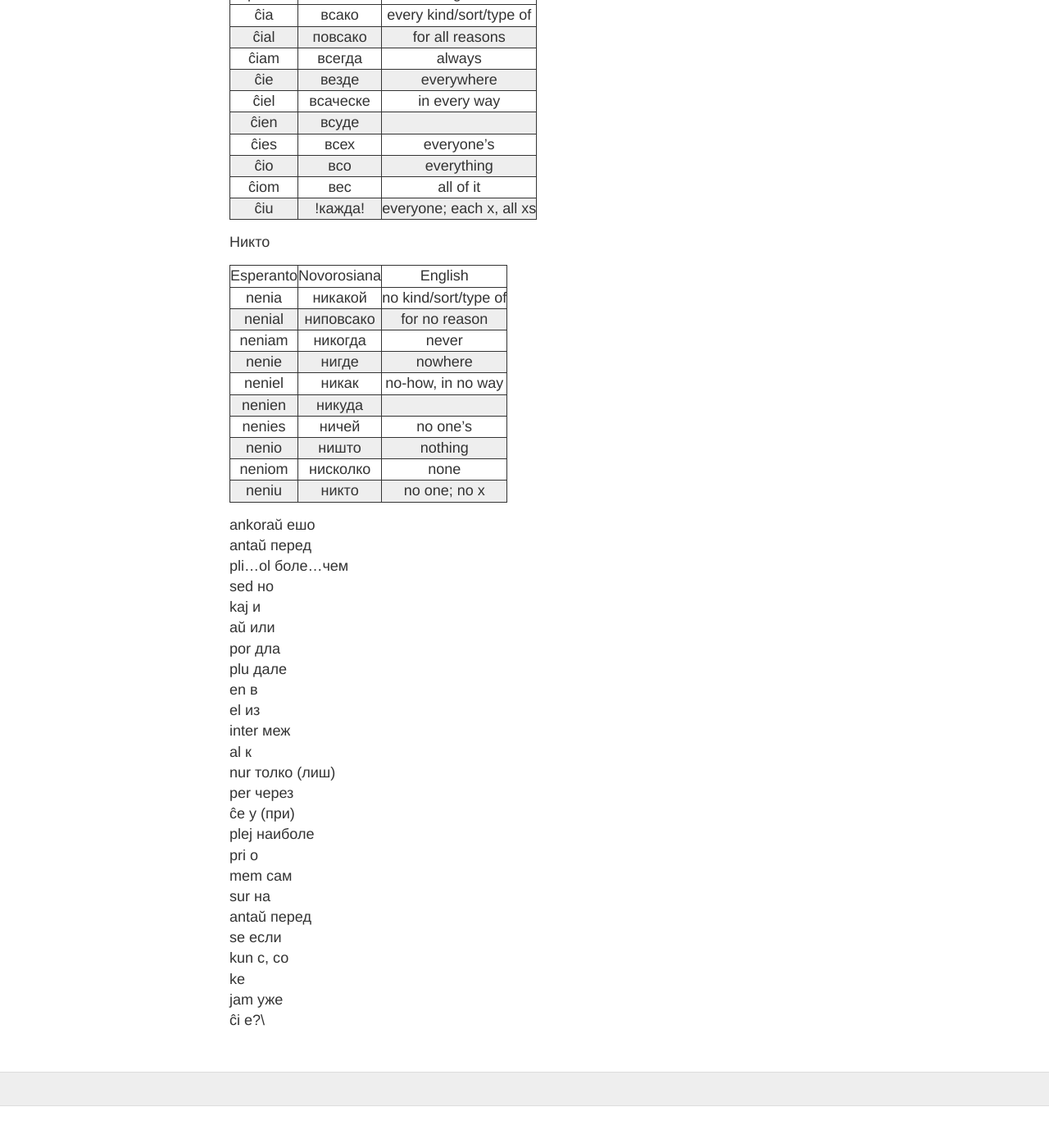
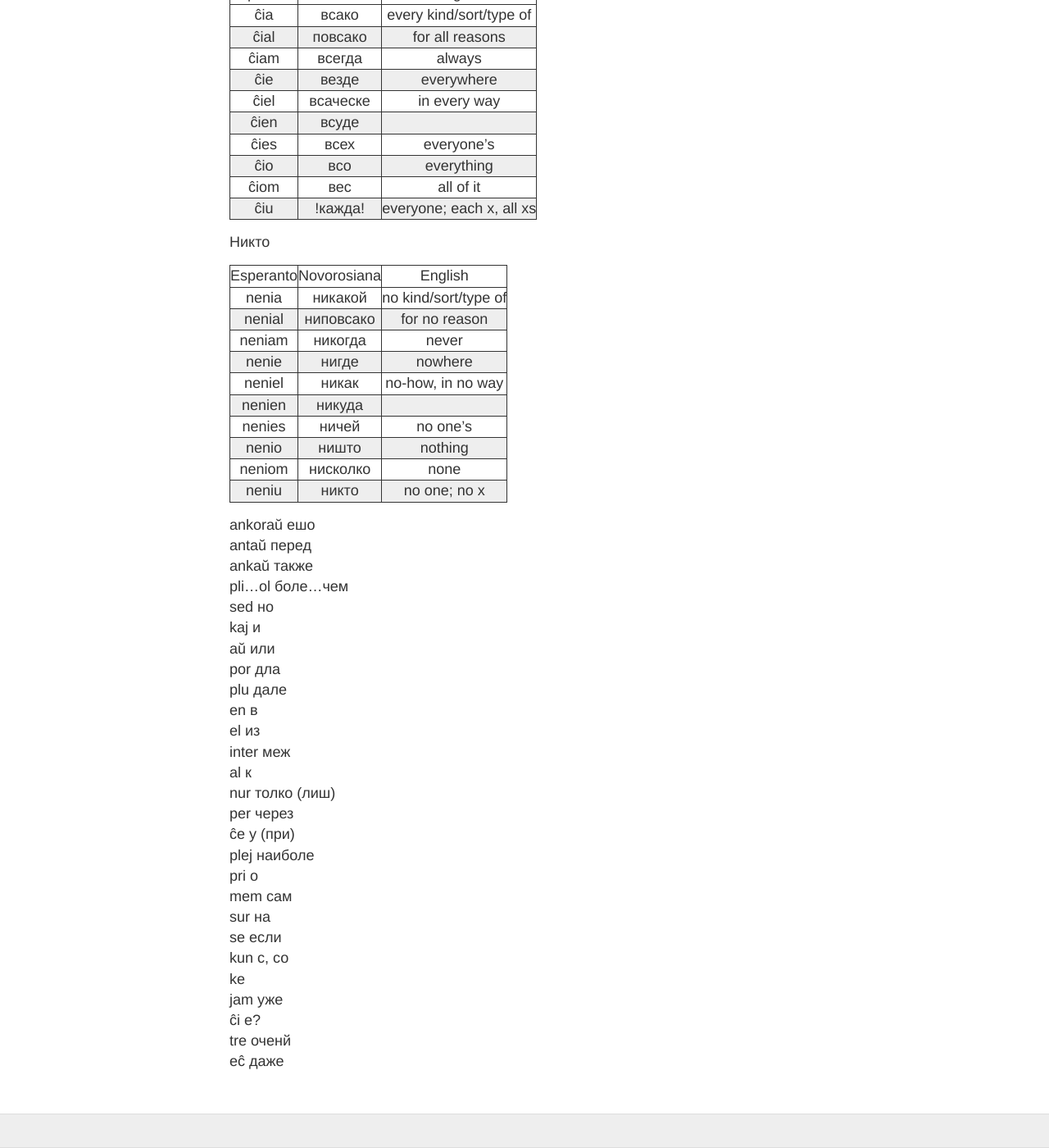
Before and after one commit to learnrusanto/learnrusanto.github.io, a Jekyll site: the page built from _posts/1970-01-04-sojuzoj.md, in a window 1280 px wide and 1400 px high, scrolled down 1666 px. Shown: the whole window at 82% size. Built offline with Jekyll 4.4.1, drawn with Linux system fonts in a browser that asks for light colours; before the commit the page ends 3015 px from its top, so only the background shows below that.

```diff
--- a/_posts/1970-01-04-sojuzoj.md
+++ b/_posts/1970-01-04-sojuzoj.md
@@ -99,6 +99,7 @@ title: Списко от сојузој
 
 ankoraŭ ешо\
 antaŭ перед\
+ankaŭ также\
 pli...ol боле...чем\
 sed но\
 kaj и\
@@ -116,9 +117,10 @@ plej наиболе\
 pri о\
 mem сам\
 sur на\
-antaŭ перед\
 se если\
 kun с, со\
 ke \
 jam уже\
 ĉi е?\
+tre оченй\
+eĉ даже
```
Also changed, not shown: _posts/1990-01-02-primero.md (+7 -4 lines).
